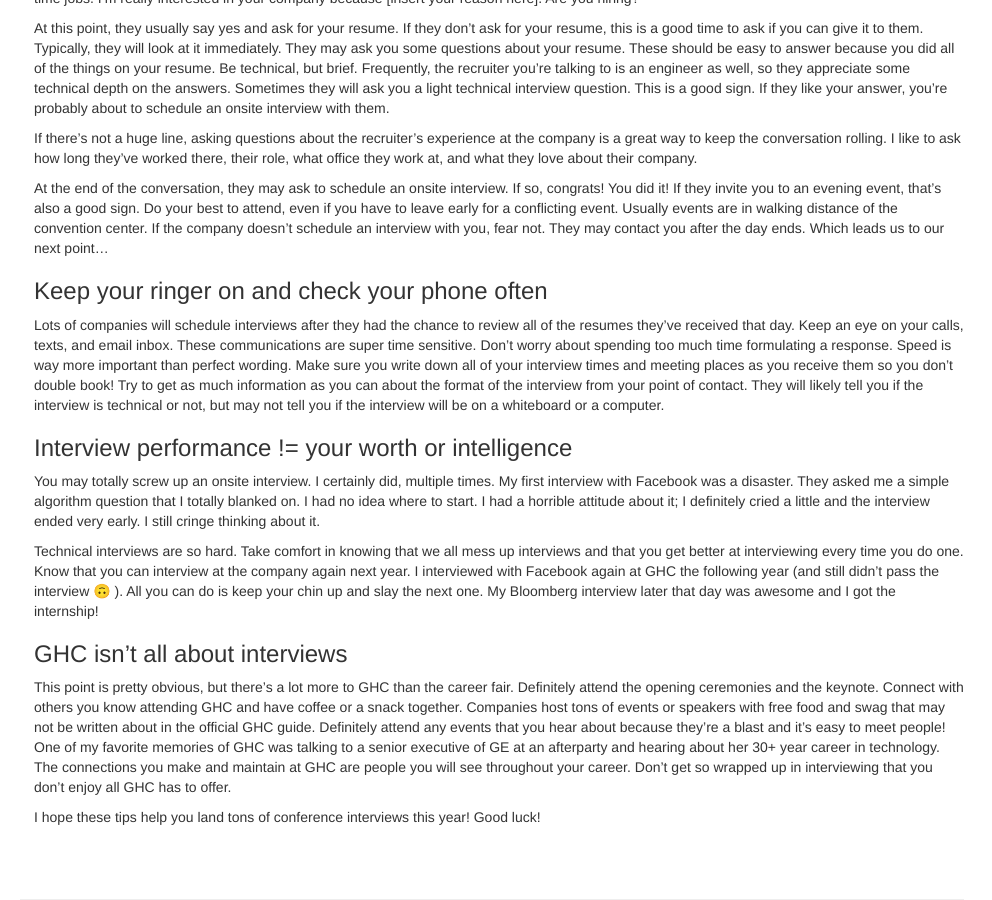
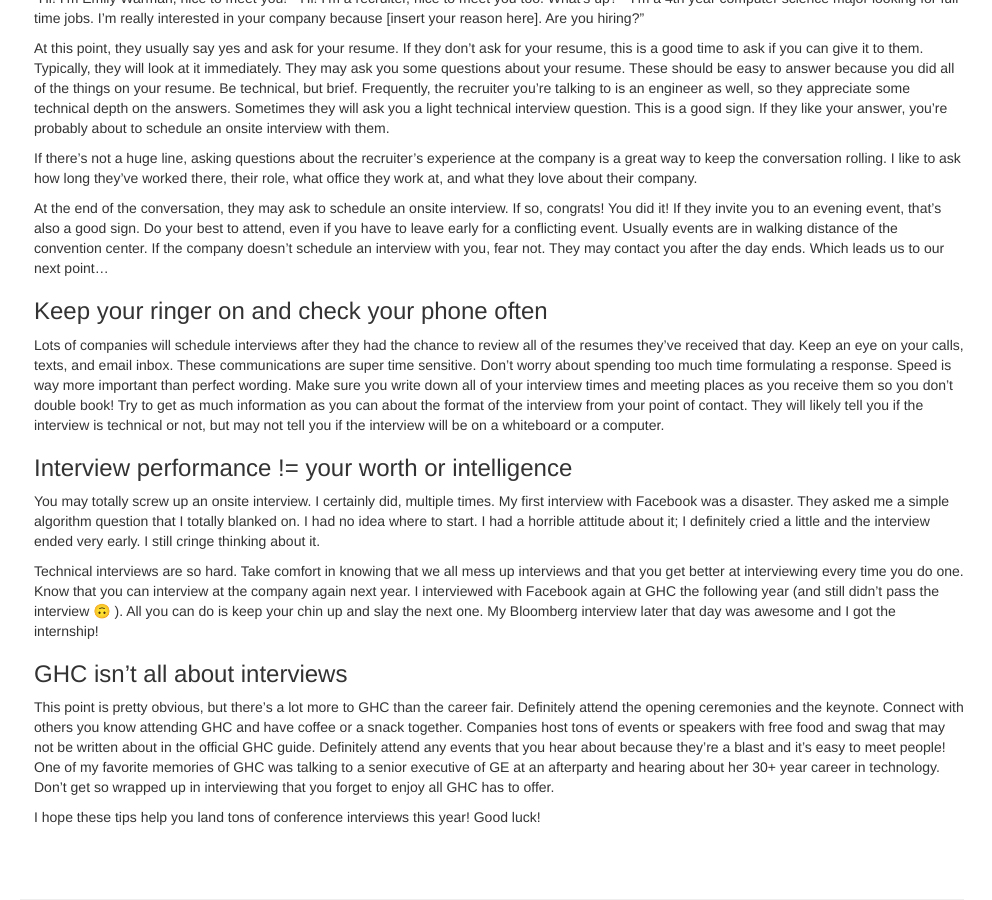
Before and after one commit to ewarman/ewarman.github.io, a Jekyll site: the page built from _posts/2017-09-09-how-to-get-a-job-at-ghc.md, in a window 1280 px wide and 900 px high, scrolled down 2130 px. Shown: the whole window, without its empty margins (288-1280 px from the left). Built offline with Jekyll 4.4.1, drawn with Linux system fonts in a browser that asks for light colours; nearby versions of some CDN libraries; comment, search, counter and statistics services are not loaded; some of the changed text lies outside the part shown.

Commit message:
fixed typos

```diff
--- a/_posts/2017-09-09-how-to-get-a-job-at-ghc.md
+++ b/_posts/2017-09-09-how-to-get-a-job-at-ghc.md
@@ -7,7 +7,7 @@
 categories: career
 ---
 
-As a student from a small, under the radar university, my job seeking strategy was to go hard at conference career fairs every year. Companies I wanted to work for didn’t come to my college career fair, so I had to go to them! Conference career fairs worked out well for me, so I  share some tips to help job seekers make the most of this year's opportunities. Here’s a list of the onsite interviews I’ve done at conferences over the past three years:
+As a student from a small, under the radar university, my job seeking strategy was to go hard at conference career fairs every year. Companies I wanted to work for didn’t come to my college career fair, so I had to go to them! Conference career fairs worked out well for me, so I wanted to share some tips to help you make the most of this year's opportunities. Here’s a list of the onsite interviews I’ve done at conferences over the past three years:
 
 **GHC**
 * Facebook (2015, 2016 for full time role)
@@ -90,6 +90,6 @@
 Technical interviews are so hard. Take comfort in knowing that we all mess up interviews and that you get better at interviewing every time you do one. Know that you can interview at the company again next year. I interviewed with Facebook again at GHC the following year (and still didn’t pass the interview 🙃 ). All you can do is keep your chin up and slay the next one. My Bloomberg interview later that day was awesome and I got the internship!
 
 ### GHC isn’t all about interviews
-This point is pretty obvious, but there’s a lot more to GHC than the career fair. Definitely attend the opening ceremonies and the keynote. Connect with others you know attending GHC and have coffee or a snack together. Companies host tons of events or speakers with free food and swag that may not be written about in the official GHC guide. Definitely attend any events that you hear about because they're a blast and it's easy to meet people! One of my favorite memories of GHC was talking to a senior executive of GE at an afterparty and hearing about her 30+ year career in technology. The connections you make and maintain at GHC are people you will see throughout your career. Don’t get so wrapped up in interviewing that you don’t enjoy all GHC has to offer.
+This point is pretty obvious, but there’s a lot more to GHC than the career fair. Definitely attend the opening ceremonies and the keynote. Connect with others you know attending GHC and have coffee or a snack together. Companies host tons of events or speakers with free food and swag that may not be written about in the official GHC guide. Definitely attend any events that you hear about because they're a blast and it's easy to meet people! One of my favorite memories of GHC was talking to a senior executive of GE at an afterparty and hearing about her 30+ year career in technology. Don’t get so wrapped up in interviewing that you forget to enjoy all GHC has to offer.
 
 I hope these tips help you land tons of conference interviews this year! Good luck!
```
